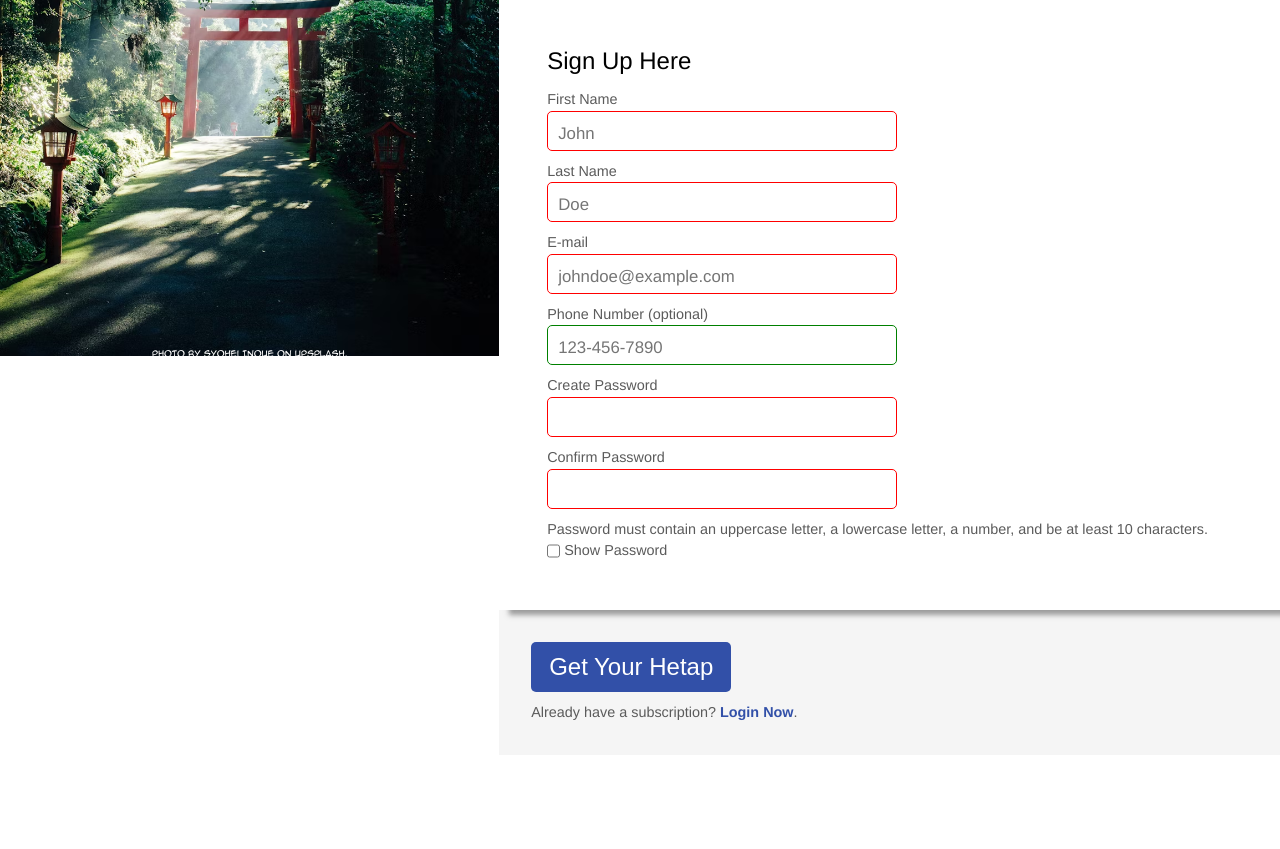
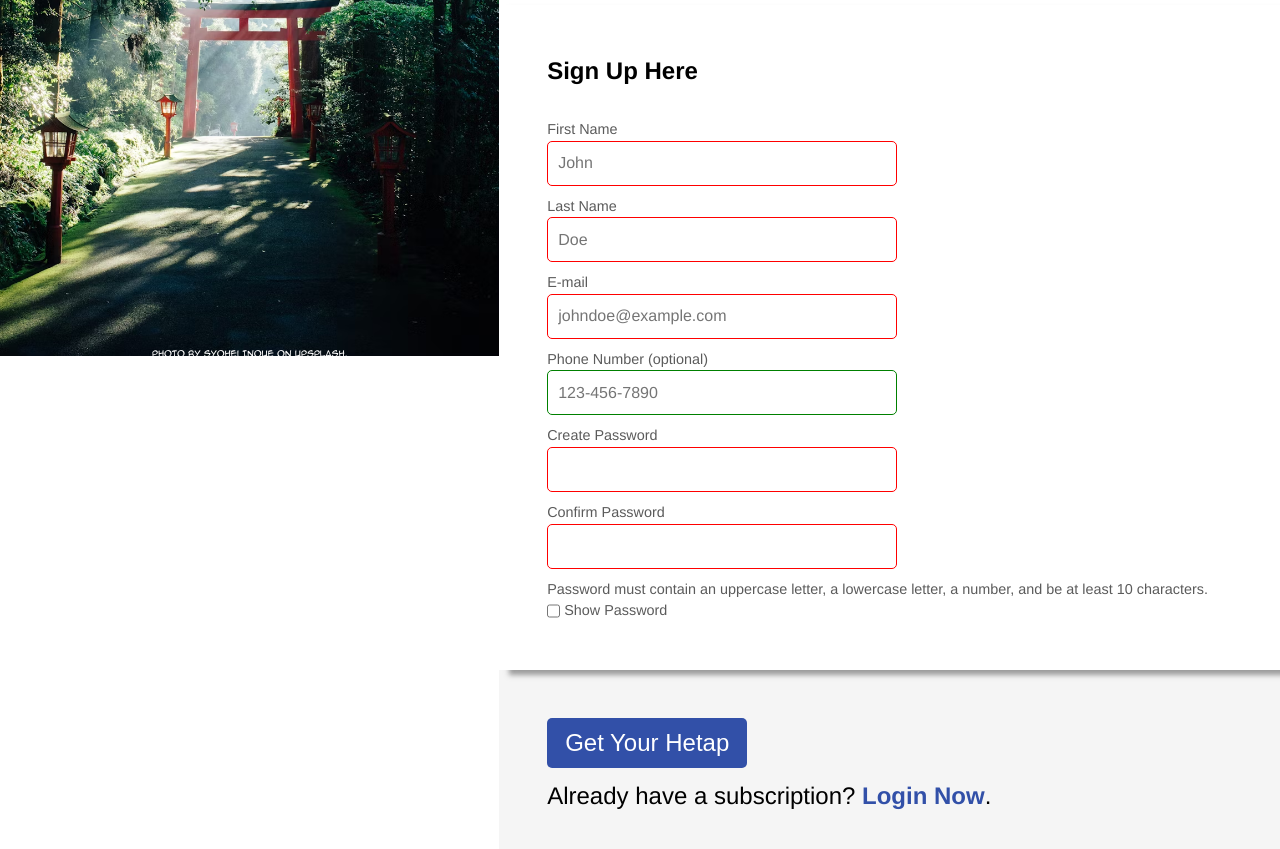
Before and after one commit to Q-Chan97/sign-up-form, a plain HTML site: page sign-up.html in a window 1280 px wide. Shown: the part 393-1242 px from the top of the page. Before the commit the page ends 1148 px from the top, so only its background shows below. Drawn offline with Linux system fonts and the light colour scheme.

Commit message:
Fix form button being outside of form element

```diff
--- a/sign-up.css
+++ b/sign-up.css
@@ -85,15 +85,15 @@ img {
 }
 
 .right-page-content {
+    font-family: Helvetica, sans-serif;
     display: flex;
     flex-direction: column;
     width: 61vw;
     align-items: center;
-    height: 100vh;
+    height: 100%;
 }
 
 .content-header {
-    font-family: Helvetica, sans-serif;
     margin-left: auto;
     margin-right: auto;
     color: black;
@@ -105,31 +105,55 @@ img {
     font-weight: bold;
 }
 
+.form-container {
+    display: flex;
+    flex-direction: column;
+}
+
+form {
+    display: flex;
+    flex-direction: column;
+    align-items: center;
+    margin-top: 10px;
+}
+
 .content-middle {
-    font-family: Helvetica, sans-serif;
+    display: flex;
+    flex-direction: column;
     margin-left: auto;
     margin-right: auto;
-    color: black;
     padding: 3rem;
     width: 100%;
-    font-size: 1.5rem;
     background-color: white;
     box-shadow: 10px 5px 5px rgba(69, 69, 69, 0.5);
+    z-index: 1;
+}
+
+.content-middle > p {
+    color: black;
+    font-size: 1.5rem;
+    padding-bottom: 30px;
+    font-weight: bold;
+}
+
+.input-holder {
+    display: flex;
+    flex-direction: row;
+    flex-wrap: wrap;
 }
 
 .content-end {
     display: flex;
     flex-direction: column;
-    font-family: Helvetica, sans-serif;
     margin-left: auto;
     margin-right: auto;
     color: black;
     background-color: #f5f5f5;
-    padding: 2rem;
+    padding: 3rem;
+    padding-bottom: 5.5rem;
     width: 100%;
     height: 100%;
     font-size: 1.5rem;
-    z-index: -1;
 }
 
 .content-end a {
@@ -139,15 +163,11 @@ img {
     cursor: pointer;
 }
 
-.content-end label {
-    margin-top: 10px;
+.content-end a:hover {
+    color: #4a72eb;
 }
 
-form {
-    display: flex;
-    flex-direction: row;
-    flex-wrap: wrap;
-    align-items: center;
+.content-end p {
     margin-top: 10px;
 }
 
@@ -163,7 +183,7 @@ input[type="text"], input[type="password"], input[type="email"], input[type="tel
     border: 1px solid #5b5b5b;
     border-radius: 5px;
     width: 350px;
-    height: 40px;
+    height: 45px;
     padding-left: 10px;
 }
 
@@ -184,11 +204,9 @@ label {
     color: #5b5b5b;
 }
 
-::placeholder {
-    font-size: 70%;
-}
-
 .message {
+    display: flex;
+    flex-direction: column;
     font-size: 0.9rem;
     color: #5b5b5b;
 }
@@ -215,4 +233,5 @@ button {
 
 button:hover {
     cursor: pointer;
+    background-color: #4a72eb;
 }
--- a/sign-up.html
+++ b/sign-up.html
@@ -27,39 +27,36 @@
                 <p>This is where all the excitement begins. A single journey begins with a single step and <em>your </em> time has arrived. Come now. Into the arms of truth.</p>
                 <p><br>Sign up and buy a Hetap! Come on, you know you wanna.</p>
             </div>
+            <div class="form-container">
+                <form action="get" method="#">
                     <div class="content-middle">
                         <p>Sign Up Here</p>
-                <form>
+                            <div class="input-holder">
                                 <div class="form-holder">
                                     <label for="first-name">First Name</label>
                                     <input type="text" id="first-name" name="fist-name" placeholder="John" required>
                                 </div>
-
                                 <div class="form-holder">
                                     <label for="last-name">Last Name</label>
                                     <input type="text" id="last-name" name="last-name" placeholder="Doe" required>
                                 </div>
-
                                 <div class="form-holder">
                                     <label for="email">E-mail</label>
                                     <input type="email" id="email" name="email" placeholder="johndoe@example.com" required>
                                 </div>
-
                                 <div class="form-holder">
                                     <label for="phone">Phone Number (optional)</label>
                                     <input type="tel" id="phone" name="phone" maxlength="12" placeholder="123-456-7890" pattern="/^\d{3}(\-)?\d{3}(\-)?\d{4}$/">
                                 </div>
-
                                 <div class="form-holder">
                                     <label for="user-pswd">Create Password</label>
                                     <input type="password" id="user-pswd" name="user-pswd" pattern="^(?=.*[a-z])(?=.*[A-Z])(?=.*\d).{10,}$" required>
                                 </div>
-
                                 <div class="form-holder">
                                     <label for="pswd-confirm">Confirm Password</label>
                                     <input type="password" id="pswd-confirm" name="pswd-confirm" pattern="^(?=.*[a-z])(?=.*[A-Z])(?=.*\d).{10,}$" required>
                                 </div>
-                </form>
+                            </div>
                         <div class="message">
                             <p>Password must contain an uppercase letter, a lowercase letter, a number, and be at least 10 characters. </p>
                         </div>
@@ -70,7 +67,9 @@
                     </div>
                     <div class="content-end">
                         <button type="submit" id="submit-button">Get Your Hetap</button>
-                <label for="submit-button">Already have a subscription? <a href="#">Login Now</a>.</label>
+                        <p>Already have a subscription? <a href="#">Login Now</a>.</p>
+                    </div>
+                </form>
             </div>
         </div>
     </div>
```
Lines whose indentation alone changed are shown as unchanged.
